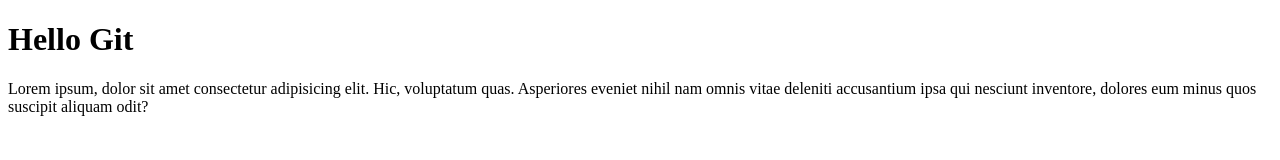
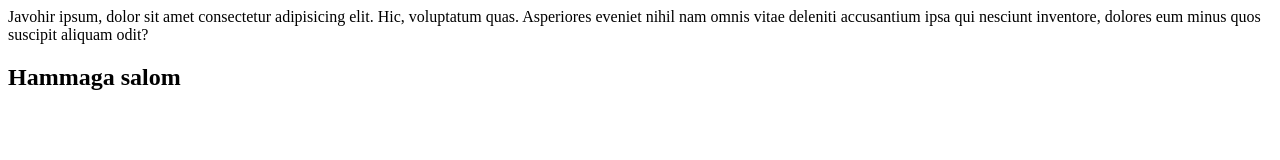
Before and after one commit to JavohirBerdiyev/vscode-repo, a plain HTML site: page index.html in a window 1280 px wide. Drawn offline with Linux system fonts and the light colour scheme.

Commit message:
Update index.html
changed html

```diff
--- a/index.html
+++ b/index.html
@@ -6,8 +6,8 @@
   <meta name="viewport" content="width=device-width, initial-scale=1.0">
   <title>Lesson</title>
 </head>
-<body>
-  <h1>Hello Git</h1>
-  <p>Lorem ipsum, dolor sit amet consectetur adipisicing elit. Hic, voluptatum quas. Asperiores eveniet nihil nam omnis vitae deleniti accusantium ipsa qui nesciunt inventore, dolores eum minus quos suscipit aliquam odit?</p>
+<body
+  <p>Javohir ipsum, dolor sit amet consectetur adipisicing elit. Hic, voluptatum quas. Asperiores eveniet nihil nam omnis vitae deleniti accusantium ipsa qui nesciunt inventore, dolores eum minus quos suscipit aliquam odit?</p>
+  <h2>Hammaga salom</h2>
 </body>
 </html>
```
